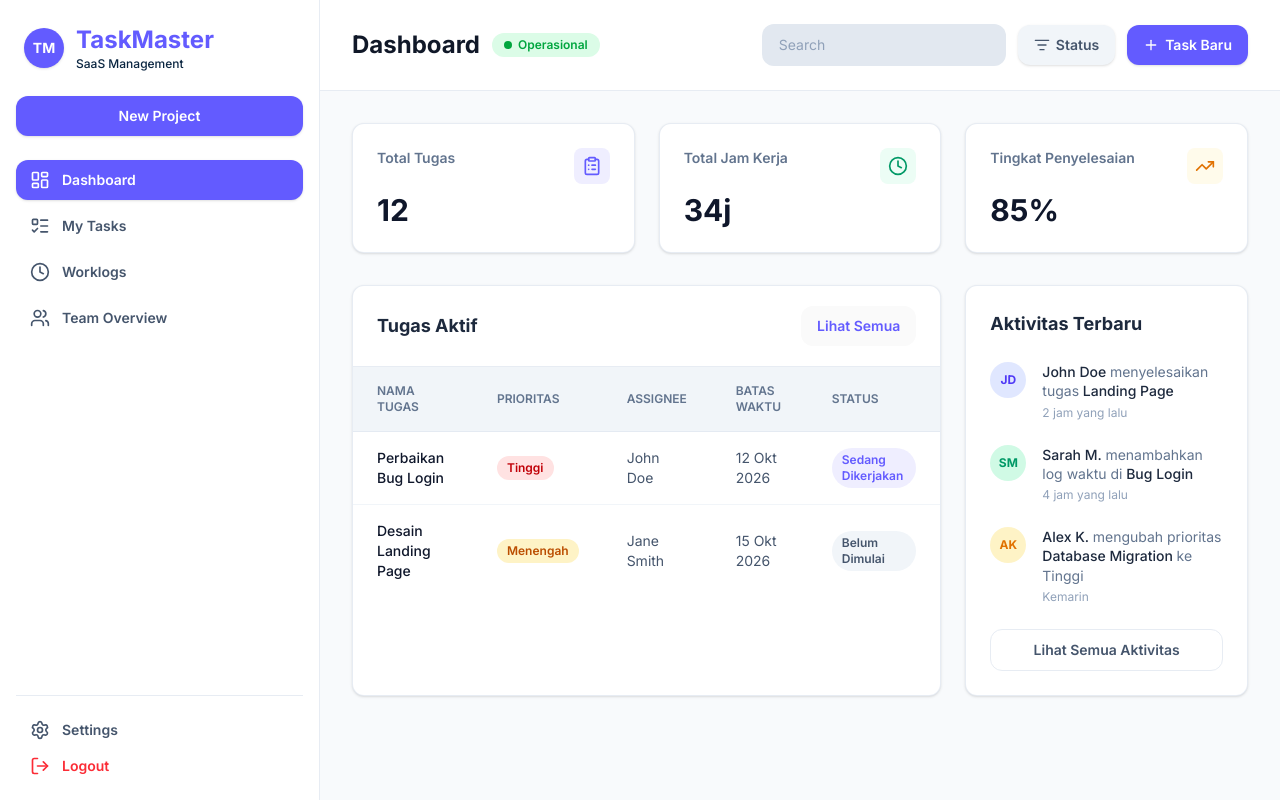
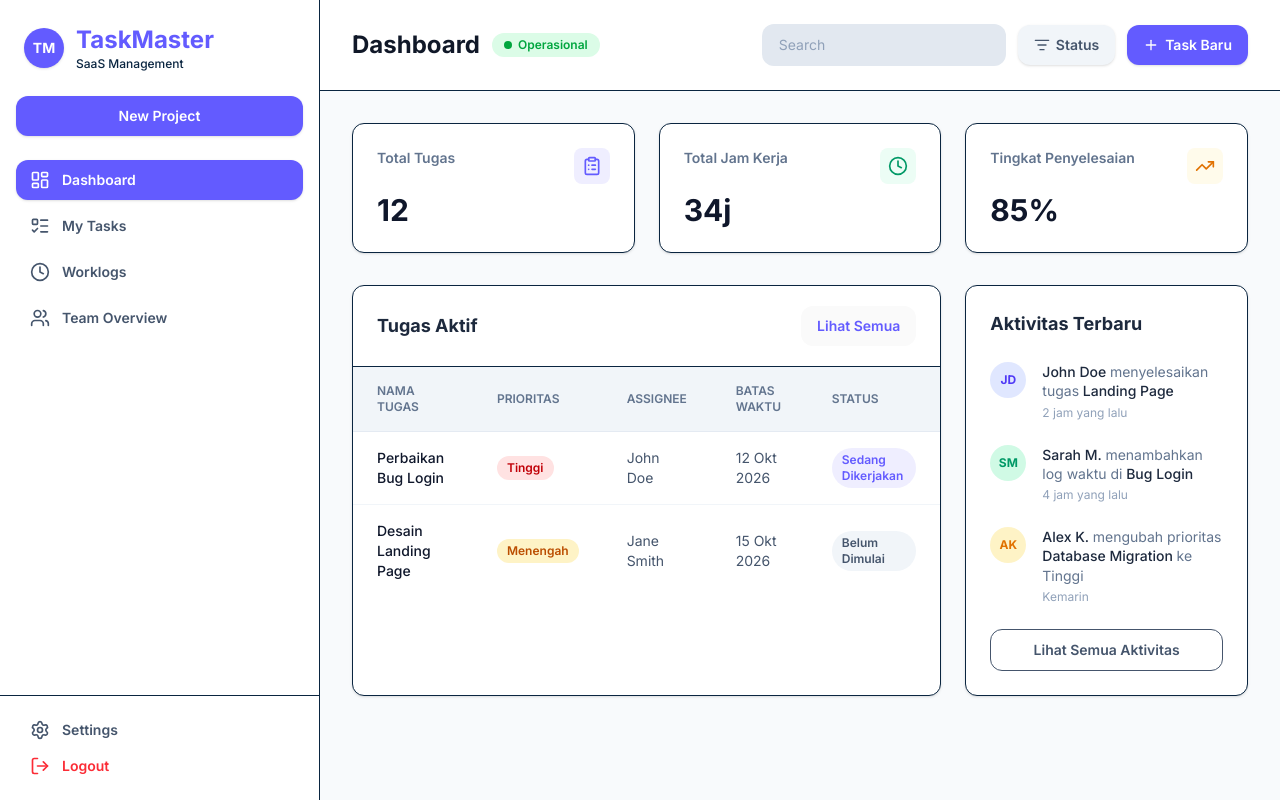
Before and after one commit to DenDev377/task-saas, a Next.js app: page /dashboard in a window 1280 px wide. Built offline with nearby package versions, Linux system fonts and the light colour scheme.

Commit message:
style: Menebalkan semua border

```diff
--- a/app/dashboard/page.tsx
+++ b/app/dashboard/page.tsx
@@ -8,7 +8,7 @@ export default function DashboardPage() {
       <div className="grid grid-cols-1 md:grid-cols-2 lg:grid-cols-3 gap-6">
 
         {/* Card 1 */}
-        <div className="bg-white rounded-xl shadow-sm border border-slate-200/80 p-6 flex flex-col justify-between min-h-[130px]">
+        <div className="bg-white rounded-xl shadow-sm border border-slate-250 p-6 flex flex-col justify-between min-h-[130px]">
           <div className="flex justify-between items-start">
             <h3 className="text-sm font-semibold text-slate-500">Total Tugas</h3>
             <div className="p-2 bg-[#635BFF]/10 text-[#635BFF] rounded-lg">
@@ -21,7 +21,7 @@ export default function DashboardPage() {
         </div>
 
         {/* Card 2 */}
-        <div className="bg-white rounded-xl shadow-sm border border-slate-200/80 p-6 flex flex-col justify-between min-h-[130px]">
+        <div className="bg-white rounded-xl shadow-sm border border-slate-250 p-6 flex flex-col justify-between min-h-[130px]">
           <div className="flex justify-between items-start">
             <h3 className="text-sm font-semibold text-slate-500">Total Jam Kerja</h3>
             <div className="p-2 bg-emerald-50 text-emerald-600 rounded-lg">
@@ -34,7 +34,7 @@ export default function DashboardPage() {
         </div>
 
         {/* Card 3 */}
-        <div className="bg-white rounded-xl shadow-sm border border-slate-200/80 p-6 flex flex-col justify-between min-h-[130px]">
+        <div className="bg-white rounded-xl shadow-sm border border-slate-250 p-6 flex flex-col justify-between min-h-[130px]">
           <div className="flex justify-between items-start">
             <h3 className="text-sm font-semibold text-slate-500">Tingkat Penyelesaian</h3>
             <div className="p-2 bg-amber-50 text-amber-600 rounded-lg">
@@ -51,9 +51,9 @@ export default function DashboardPage() {
       <div className="mt-8 grid grid-cols-1 lg:grid-cols-3 gap-6">
 
 
-        <div className="lg:col-span-2 bg-white border border-slate-200/80 rounded-xl shadow-sm overflow-hidden">
+        <div className="lg:col-span-2 bg-white border border-slate-250 rounded-xl shadow-sm overflow-hidden">
           {/* Table Header Area */}
-          <div className="px-6 py-5 border-b border-slate-200/80 flex items-center justify-between">
+          <div className="px-6 py-5 border-b border-slate-250 flex items-center justify-between">
             <h2 className="text-lg font-bold text-slate-800">Tugas Aktif</h2>
             <button className="bg-neutral-50 hover:bg-neutral-100 text-[#635BFF] font-semibold py-2.5 px-4 rounded-xl text-sm transition-all">
               Lihat Semua
@@ -111,7 +111,7 @@ export default function DashboardPage() {
         </div>
 
 
-        <div className="lg:col-span-1 bg-white border border-slate-200/80 rounded-xl shadow-sm p-6 flex flex-col h-full">
+        <div className="lg:col-span-1 bg-white border border-slate-250 rounded-xl shadow-sm p-6 flex flex-col h-full">
           <div className="flex items-center justify-between mb-6">
             <h2 className="text-lg font-bold text-slate-800">Aktivitas Terbaru</h2>
 
@@ -152,7 +152,7 @@ export default function DashboardPage() {
             </div>
           </div>
 
-          <button className="w-full mt-6 py-2.5 border border-slate-200/80 rounded-xl text-sm font-semibold text-slate-600 hover:bg-slate-50 transition-colors">
+          <button className="w-full mt-6 py-2.5 border border-slate-250 rounded-xl text-sm font-semibold text-slate-600 hover:bg-slate-50 transition-colors">
             Lihat Semua Aktivitas
           </button>
         </div>
--- a/components/dashboard/Navbar.tsx
+++ b/components/dashboard/Navbar.tsx
@@ -2,7 +2,7 @@ import { ListFilter, Plus } from "lucide-react";
 
 export default function Navbar() {
   return (
-    <nav className="w-full bg-white border-b border-slate-200/80 shrink-0">
+    <nav className="w-full bg-white border-b border-slate-250 shrink-0">
       <div className="max-w-full px-4 py-6 sm:px-6 lg:px-8 justify-between flex items-center">
         <div className="flex items-center gap-3">
           <h1 className="text-2xl font-bold text-gray-900">Dashboard</h1>
--- a/components/dashboard/Sidebar.tsx
+++ b/components/dashboard/Sidebar.tsx
@@ -11,7 +11,7 @@ export default function Sidebar() {
     { name: "Team Overview", href: "/dashboard/team", icon: <Users className="w-5 h-5" /> },
   ];
   return (
-    <aside className="w-80 bg-s border-r bg-white border-slate-200/80 min-h-screem flex flex-col justify-between p-4 shrink-0">
+    <aside className="w-80 border-r bg-white border-slate-250 min-h-screen flex flex-col justify-between p-4 shrink-0">
       <div className="space-y-6">
         <div className="flex items-center gap-3 px-2 pt-2">
           <div className="w-10 h-10 bg-[#635BFF] rounded-full flex items-center justify-center text-white font-bold text-sm shadow-sm">
@@ -52,7 +52,7 @@ export default function Sidebar() {
 
       </div>
 
-      <div className="border-t border-slate-200/80 pt-4">
+      <div className="border-t border-slate-250 pt-4 -mx-4 px-4">
         <Link
           href="/dashboard/settings"
           className="flex items-center gap-3 px-3.5 py-2 rounded-xl text-sm font-semibold text-slate-600 hover:bg-slate-100 hover:text-[#0A2540] transition-all"
```
